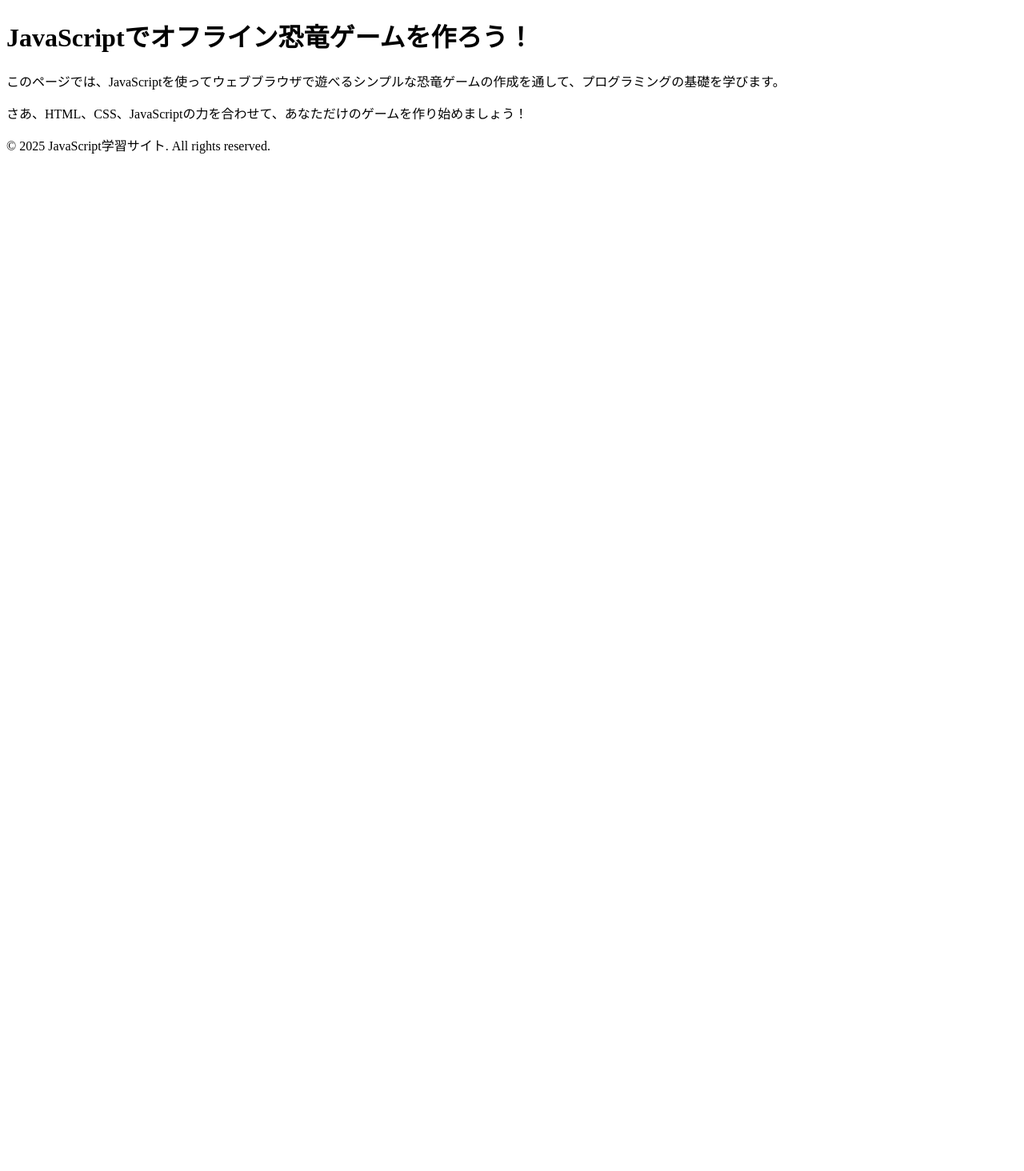
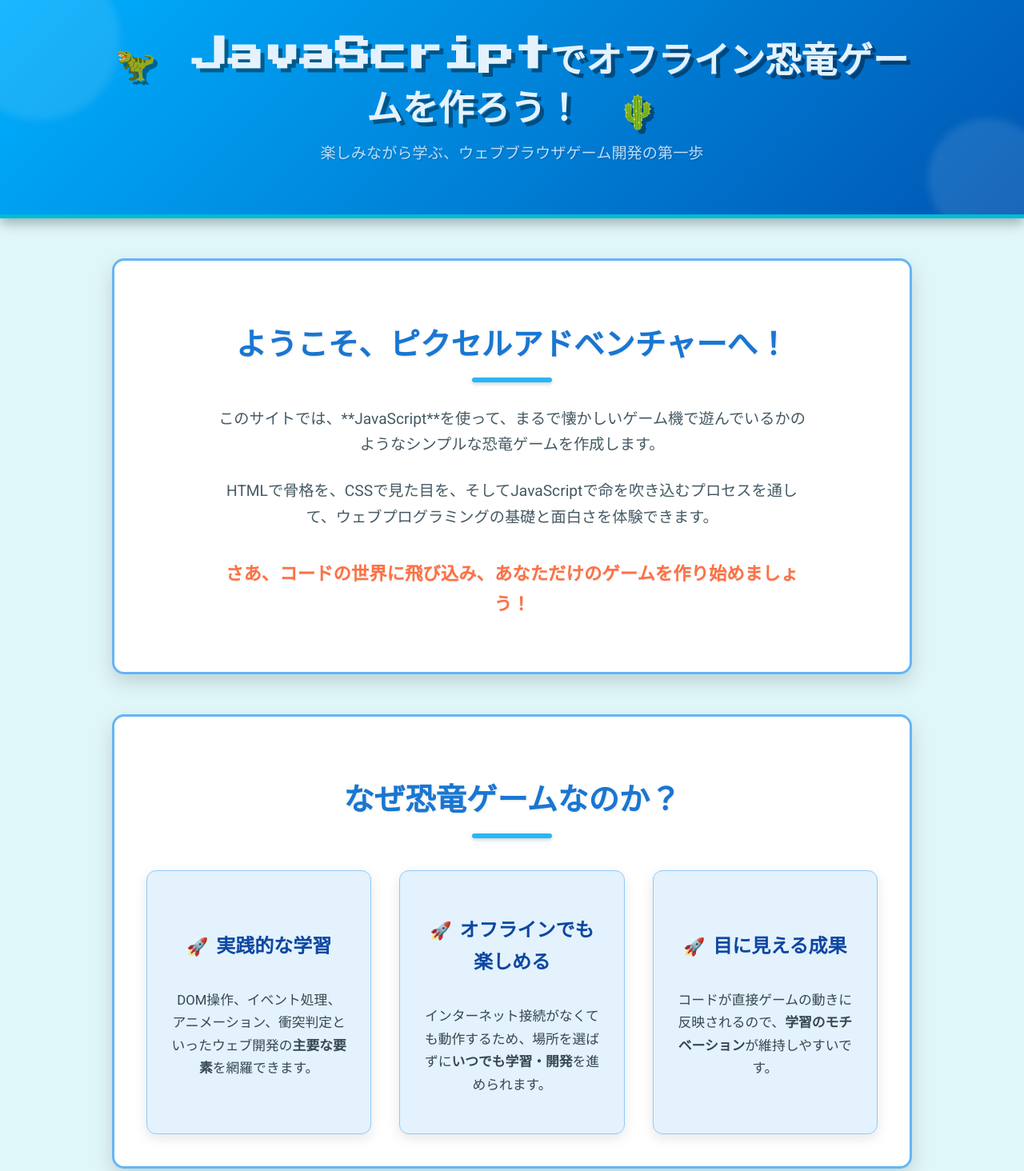
Before and after one commit to kariya-v2/kadai4_javascript, a plain HTML site: page index.html in a window 1280 px wide. Shown: the top 1464 px of the page at 80% size. Before the commit the page ends 800 px from the top, so only its background shows below. Drawn offline with Linux system fonts and the light colour scheme.

Commit message:
namechange

```diff
--- a/index.html
+++ b/index.html
@@ -4,22 +4,52 @@
 <head>
     <meta charset="UTF-8">
     <meta name="viewport" content="width=device-width, initial-scale=1.0">
-    <title>JavaScript恐竜ゲームを学ぼう！</title>
-    <link rel="stylesheet" href="style.css">
+    <title>JavaScriptで恐竜ゲームを学ぼう！ - コードで遊ぶウェブの世界</title>
+    <link rel="stylesheet" href="main.css">
+    <link href="https://fonts.googleapis.com/css2?family=Press+Start+2P&family=Roboto:wght@400;700&display=swap"
+        rel="stylesheet">
 </head>
 
 <body>
-    <header>
-        <h1>JavaScriptでオフライン恐竜ゲームを作ろう！</h1>
+    <header class="site-header">
+        <div class="header-content">
+            <h1 class="site-title">
+                <span class="icon-dino">🦖</span> JavaScriptでオフライン恐竜ゲームを作ろう！ <span class="icon-cactus">🌵</span>
+            </h1>
+            <p class="site-tagline">楽しみながら学ぶ、ウェブブラウザゲーム開発の第一歩</p>
+        </div>
     </header>
 
-    <main>
-        <p>このページでは、JavaScriptを使ってウェブブラウザで遊べるシンプルな恐竜ゲームの作成を通して、プログラミングの基礎を学びます。</p>
-        <p>さあ、HTML、CSS、JavaScriptの力を合わせて、あなただけのゲームを作り始めましょう！</p>
+    <main class="main-content">
+        <section id="introduction" class="content-section intro-section">
+            <h2 class="section-title">ようこそ、ピクセルアドベンチャーへ！</h2>
+            <p>このサイトでは、**JavaScript**を使って、まるで懐かしいゲーム機で遊んでいるかのようなシンプルな恐竜ゲームを作成します。</p>
+            <p>HTMLで骨格を、CSSで見た目を、そしてJavaScriptで命を吹き込むプロセスを通して、ウェブプログラミングの基礎と面白さを体験できます。</p>
+            <p class="call-to-action">さあ、コードの世界に飛び込み、あなただけのゲームを作り始めましょう！</p>
+        </section>
+
+        <section id="why-this-game" class="content-section feature-section">
+            <h2 class="section-title">なぜ恐竜ゲームなのか？</h2>
+            <div class="feature-grid">
+                <div class="feature-item">
+                    <h3>実践的な学習</h3>
+                    <p>DOM操作、イベント処理、アニメーション、衝突判定といったウェブ開発の<strong>主要な要素</strong>を網羅できます。</p>
+                </div>
+                <div class="feature-item">
+                    <h3>オフラインでも楽しめる</h3>
+                    <p>インターネット接続がなくても動作するため、場所を選ばずに<strong>いつでも学習・開発</strong>を進められます。</p>
+                </div>
+                <div class="feature-item">
+                    <h3>目に見える成果</h3>
+                    <p>コードが直接ゲームの動きに反映されるので、<strong>学習のモチベーション</strong>が維持しやすいです。</p>
+                </div>
+            </div>
+        </section>
     </main>
 
-    <footer>
-        <p>&copy; 2025 JavaScript学習サイト. All rights reserved.</p>
+    <footer class="site-footer">
+        <p>&copy; 2025 JavaScriptゲーム学習ラボ. All rights reserved.</p>
+        <p>Created with ❤️ and Code</p>
     </footer>
 </body>
 
--- /dev/null
+++ b/main.css
@@ -0,0 +1,323 @@
+/* 全体設定とフォントの指定 */
+body {
+    font-family: 'Roboto', sans-serif;
+    /* メインフォントはRoboto */
+    line-height: 1.7;
+    margin: 0;
+    padding: 0;
+    background-color: #E0F7FA;
+    /* 非常に明るい水色の背景 */
+    color: #263238;
+    /* 濃いチャコールグレーの文字色 */
+    scroll-behavior: smooth;
+    /* スムーズスクロール */
+}
+
+/* ヘッダーのスタイル */
+.site-header {
+    background: linear-gradient(135deg, #00B0FF 0%, #0056B3 100%);
+    /* 鮮やかな青から濃い青へのグラデーション */
+    color: #fff;
+    padding: 2.5rem 0;
+    text-align: center;
+    box-shadow: 0 6px 15px rgba(0, 0, 0, 0.3);
+    /* 強めの影で浮き出し感を出す */
+    position: relative;
+    overflow: hidden;
+    /* 背景の擬似要素がはみ出さないように */
+    border-bottom: 5px solid #00BCD4;
+    /* シアン系の太い下線 */
+}
+
+/* ヘッダーの装飾（波のようなデザイン） */
+.site-header::before,
+.site-header::after {
+    content: '';
+    position: absolute;
+    background-color: rgba(255, 255, 255, 0.1);
+    border-radius: 50%;
+    filter: blur(5px);
+    z-index: 0;
+}
+
+.site-header::before {
+    width: 200px;
+    height: 200px;
+    top: -50px;
+    left: -50px;
+}
+
+.site-header::after {
+    width: 150px;
+    height: 150px;
+    bottom: -30px;
+    right: -30px;
+}
+
+.header-content {
+    max-width: 1000px;
+    margin: 0 auto;
+    padding: 0 20px;
+    position: relative;
+    z-index: 1;
+    /* コンテンツが装飾の上にくるように */
+}
+
+.site-title {
+    margin: 0;
+    font-family: 'Press Start 2P', cursive;
+    /* ドット絵風フォントをタイトルに適用 */
+    font-size: 2.8em;
+    color: #E3F2FD;
+    /* 非常に明るい水色のタイトル文字 */
+    text-shadow: 5px 5px 0 rgba(0, 0, 0, 0.4);
+    /* ドット絵風の強い影 */
+    line-height: 1.3;
+}
+
+.icon-dino,
+.icon-cactus {
+    font-size: 0.9em;
+    /* アイコンのサイズ調整 */
+    vertical-align: middle;
+}
+
+.site-tagline {
+    font-size: 1.2em;
+    margin-top: 15px;
+    color: #BBDEFB;
+    /* 少し薄い水色のタグライン */
+    text-shadow: 1px 1px 2px rgba(0, 0, 0, 0.2);
+}
+
+/* メインコンテンツエリア */
+.main-content {
+    max-width: 1000px;
+    margin: 50px auto;
+    padding: 0 20px;
+}
+
+/* 各コンテンツセクションの共通スタイル */
+.content-section {
+    background-color: #FFFFFF;
+    /* 白い背景 */
+    border-radius: 15px;
+    /* さらに丸みを帯びた角 */
+    box-shadow: 0 10px 25px rgba(0, 0, 0, 0.15);
+    /* 強めの影 */
+    padding: 40px;
+    margin-bottom: 50px;
+    /* 各セクション間の余白 */
+    border: 3px solid #64B5F6;
+    /* やや明るい青のボーダー */
+    position: relative;
+    overflow: hidden;
+    transition: transform 0.3s ease-in-out;
+    /* ホバーアニメーション */
+}
+
+.content-section:hover {
+    transform: translateY(-8px);
+    /* ホバーでさらに浮き上がる */
+}
+
+
+/* セクションタイトルのスタイル */
+.section-title {
+    font-family: 'Roboto', sans-serif;
+    font-weight: 700;
+    font-size: 2.4em;
+    color: #1976D2;
+    /* セクションのタイトル色（濃い青） */
+    text-align: center;
+    margin-bottom: 30px;
+    padding-bottom: 15px;
+    position: relative;
+    text-shadow: 1px 1px 3px rgba(0, 0, 0, 0.1);
+}
+
+.section-title::after {
+    /* セクションタイトルの強調下線 */
+    content: '';
+    position: absolute;
+    bottom: 0;
+    left: 50%;
+    transform: translateX(-50%);
+    width: 100px;
+    /* 下線の長さ */
+    height: 6px;
+    /* 下線の太さ */
+    background-color: #29B6F6;
+    /* 明るい青の下線 */
+    border-radius: 3px;
+    box-shadow: 0 2px 5px rgba(0, 0, 0, 0.2);
+}
+
+/* 導入セクション */
+.intro-section p {
+    font-size: 1.2em;
+    text-align: center;
+    max-width: 750px;
+    margin: 0 auto 25px auto;
+    color: #455A64;
+    /* 少し濃い文字色 */
+}
+
+.intro-section .call-to-action {
+    font-size: 1.4em;
+    font-weight: bold;
+    color: #FF7043;
+    /* 暖色系の強調色でコントラストを出す */
+    text-align: center;
+    margin-top: 35px;
+    text-shadow: 0 1px 2px rgba(0, 0, 0, 0.1);
+}
+
+/* 特徴セクションのグリッドレイアウト */
+.feature-grid {
+    display: grid;
+    grid-template-columns: repeat(auto-fit, minmax(280px, 1fr));
+    gap: 35px;
+    /* グリッドアイテム間の隙間を広げる */
+    margin-top: 40px;
+}
+
+.feature-item {
+    background-color: #E3F2FD;
+    /* 非常に明るい青の背景 */
+    padding: 30px;
+    border-radius: 12px;
+    border: 1px solid #90CAF9;
+    /* 薄い青のボーダー */
+    text-align: center;
+    box-shadow: 0 5px 15px rgba(0, 0, 0, 0.1);
+    transition: all 0.3s ease;
+    display: flex;
+    /* アイコンとテキストを縦に中央揃え */
+    flex-direction: column;
+    justify-content: center;
+    align-items: center;
+}
+
+.feature-item:hover {
+    transform: translateY(-10px) scale(1.02);
+    /* ホバーで浮き上がり、わずかに拡大 */
+    box-shadow: 0 12px 30px rgba(0, 0, 0, 0.2);
+    background-color: #BBDEFB;
+    /* ホバーで少し濃い青に */
+}
+
+.feature-item h3 {
+    color: #0D47A1;
+    /* 濃い青の見出し */
+    font-size: 1.5em;
+    margin-bottom: 15px;
+    position: relative;
+}
+
+.feature-item h3::before {
+    /* 見出しの前に小さなアイコンや装飾 */
+    content: '🚀';
+    /* ロケット絵文字 */
+    font-size: 0.9em;
+    margin-right: 10px;
+    animation: bounce 2s infinite;
+    /* アイコンを軽くバウンドさせる */
+}
+
+@keyframes bounce {
+
+    0%,
+    20%,
+    50%,
+    80%,
+    100% {
+        transform: translateY(0);
+    }
+
+    40% {
+        transform: translateY(-10px);
+    }
+
+    60% {
+        transform: translateY(-5px);
+    }
+}
+
+.feature-item p {
+    font-size: 1.05em;
+    color: #37474F;
+}
+
+/* フッター */
+.site-footer {
+    text-align: center;
+    padding: 30px;
+    background: #0D47A1;
+    /* ヘッダーよりさらに濃い青のフッター */
+    color: #E3F2FD;
+    /* 明るい水色の文字 */
+    margin-top: 60px;
+    font-size: 0.9em;
+    border-top: 5px solid #2196F3;
+    /* 上部にヘッダーと同じ青の太い線 */
+}
+
+.site-footer p {
+    margin: 5px 0;
+}
+
+/* レスポンシブ対応 */
+@media (max-width: 768px) {
+    .site-title {
+        font-size: 2em;
+        padding: 0 10px;
+    }
+
+    .site-tagline {
+        font-size: 1.1em;
+    }
+
+    .content-section {
+        padding: 25px;
+        margin-bottom: 35px;
+    }
+
+    .section-title {
+        font-size: 2em;
+    }
+
+    .intro-section p {
+        font-size: 1.05em;
+    }
+
+    .feature-grid {
+        grid-template-columns: 1fr;
+        /* 1列にする */
+    }
+
+    .feature-item h3::before {
+        display: block;
+        /* 小画面ではアイコンを独立させる */
+        margin-bottom: 5px;
+        margin-right: 0;
+    }
+}
+
+@media (max-width: 480px) {
+    .site-title {
+        font-size: 1.6em;
+    }
+
+    .site-tagline {
+        font-size: 0.9em;
+    }
+
+    .content-section {
+        padding: 20px;
+    }
+
+    .section-title {
+        font-size: 1.6em;
+    }
+}
```
